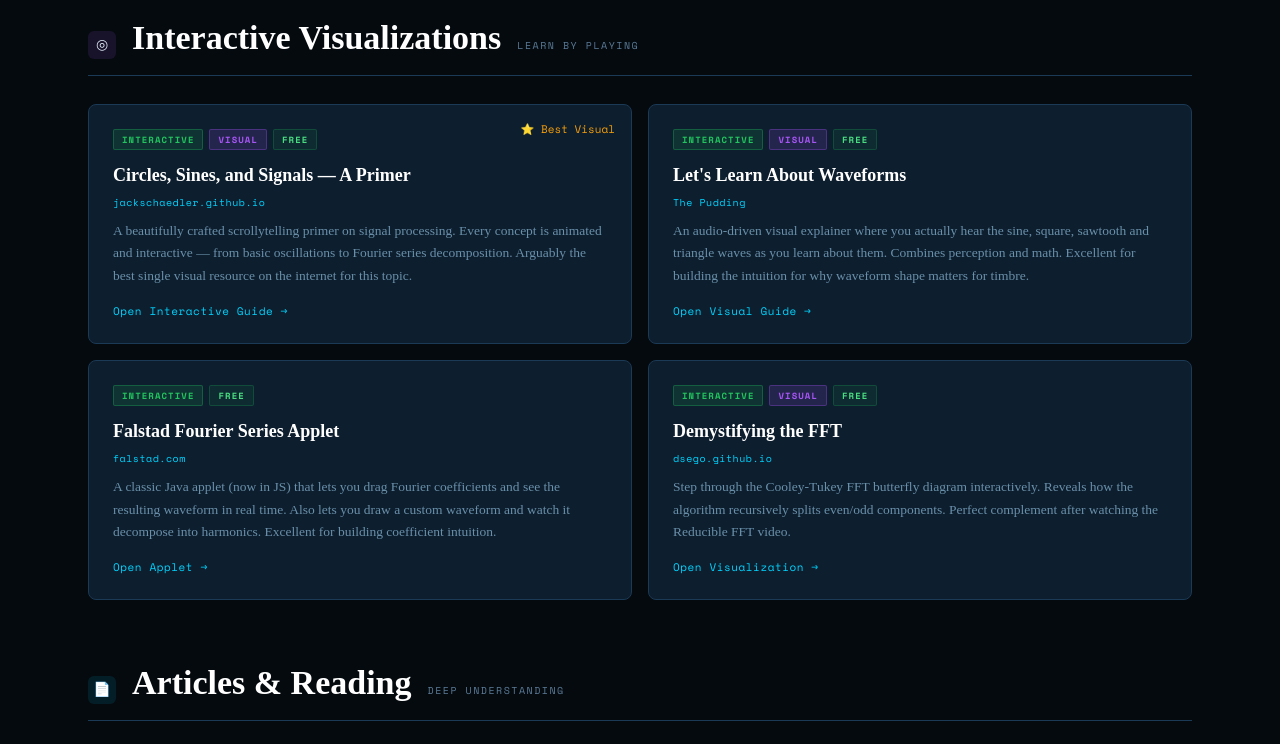
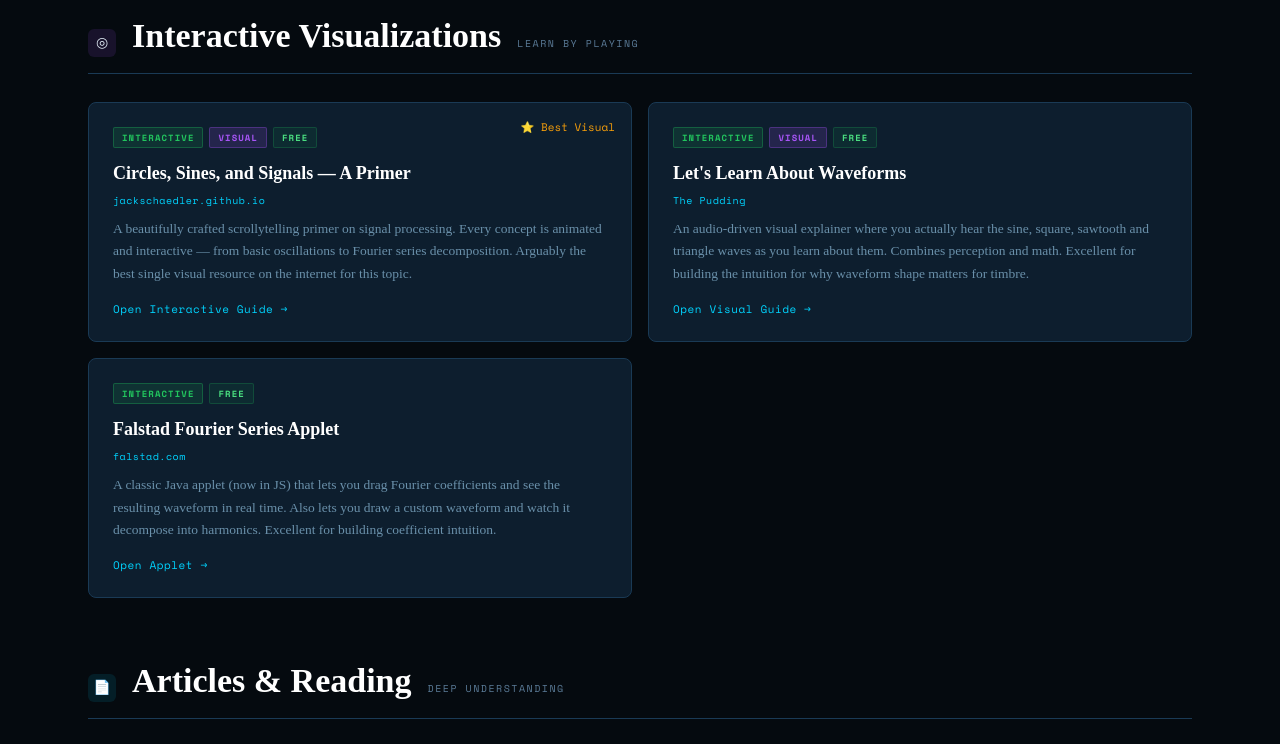
Before and after one commit to Yashneil19/audialmind.github.io, a plain HTML site: page index.html in a window 1280 px wide. Shown: the part 2381-3125 px from the top of the page. Drawn offline with nearby package versions, Linux system fonts and the light colour scheme.

Commit message:
Update index.html

```diff
--- a/index.html
+++ b/index.html
@@ -553,7 +553,6 @@
         <p>The core mental model shift: the same signal can be viewed as amplitudes over time OR as a mix of frequencies. Both are equally real.</p>
         <div class="step-links">
           <a class="step-link" href="https://www.youtube.com/watch?v=r18Gi8lSkfM" target="_blank">▶ Veritasium — Fourier Transform</a>
-          <a class="step-link" href="https://miro.medium.com/v2/resize:fit:1400/1*D6iRmqLKi0th6L-kvxMNbw.gif" target="_blank">🖼 Animated decomposition</a>
         </div>
       </div>
     </div>
@@ -719,18 +718,6 @@
       <div class="card-source">falstad.com</div>
       <div class="card-desc">A classic Java applet (now in JS) that lets you drag Fourier coefficients and see the resulting waveform in real time. Also lets you draw a custom waveform and watch it decompose into harmonics. Excellent for building coefficient intuition.</div>
       <div class="card-link">Open Applet →</div>
-    </a>
-
-    <a class="card" href="https://dsego.github.io/demystifying-fft/" target="_blank">
-      <div class="card-tags">
-        <span class="tag interactive">Interactive</span>
-        <span class="tag visual">Visual</span>
-        <span class="tag free">Free</span>
-      </div>
-      <div class="card-title">Demystifying the FFT</div>
-      <div class="card-source">dsego.github.io</div>
-      <div class="card-desc">Step through the Cooley-Tukey FFT butterfly diagram interactively. Reveals how the algorithm recursively splits even/odd components. Perfect complement after watching the Reducible FFT video.</div>
-      <div class="card-link">Open Visualization →</div>
     </a>
 
   </div>
```
